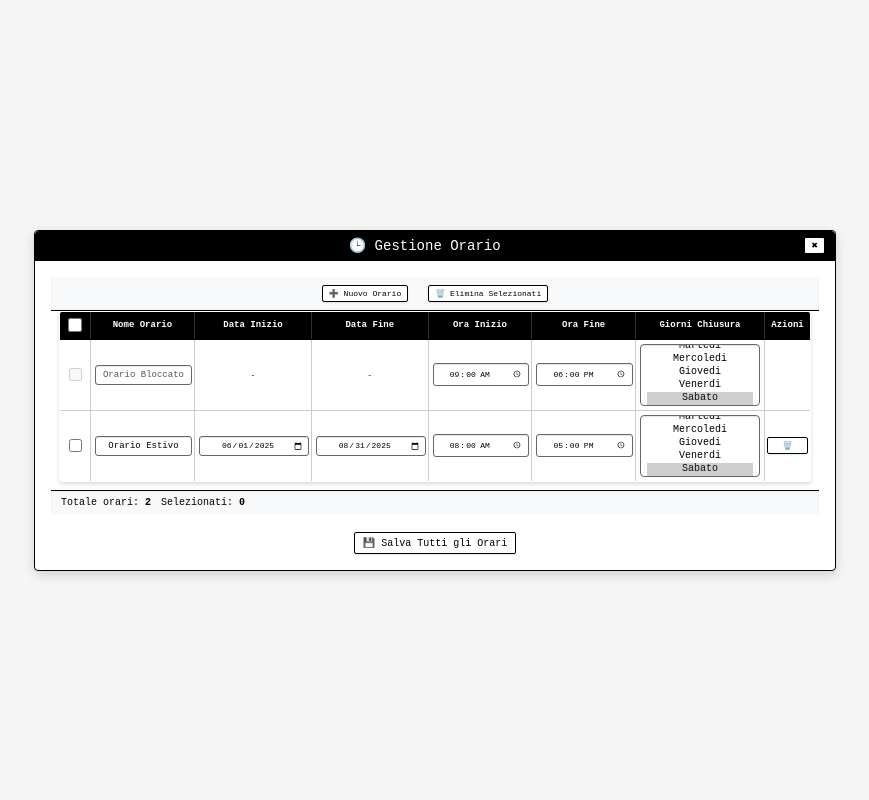
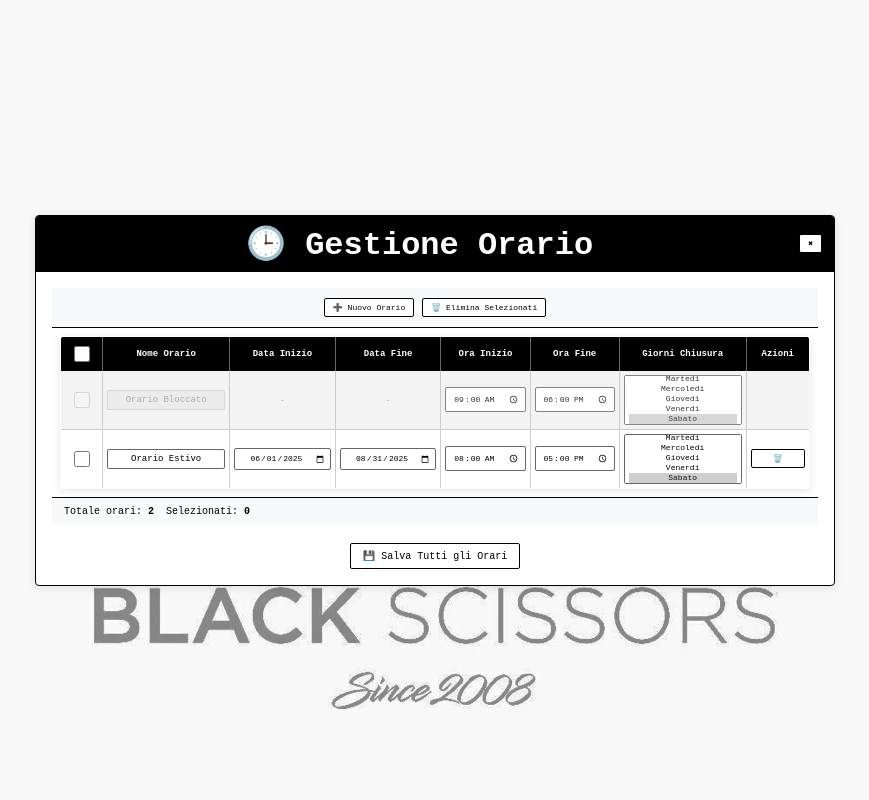
Before and after one commit to lmichael1996/agenda, a PHP site: page /public/popup/schedule.php in a window 1280 px wide. Shown: the whole page, without its empty margins (205-1074 px from the left). Run offline with PHP 8.4, Linux system fonts and the light colour scheme; the visitor is signed in with stand-in values (Sample User, id 1).

Commit message:
Improve CSS: modernize with variables, fix background image, add blocked cell styling

```diff
--- a/public/popup/schedule.php
+++ b/public/popup/schedule.php
@@ -46,70 +46,215 @@ $sampleSchedules = [
     <meta charset="UTF-8">
     <meta name="viewport" content="width=device-width, initial-scale=1.0">
     <title>Gestione Orari - Agenda</title>
+    <link rel="stylesheet" href="../assets/css/scrollbar.css">
     <style>
-        * { font-family:'Courier New'; }
-        body { margin:0; padding:0; background:#f5f5f5; color:#000; display:flex; align-items:center; justify-content:center; min-height:100vh; }
-        .popup-window-container { max-width:800px; width:85vw; margin:auto; background:#fff; border:1px solid #000; border-radius:4px; overflow:hidden; box-shadow:0 4px 12px rgba(0,0,0,0.15); }
-        .window-header{ background:#000; color:#fff; padding:6px 10px; display:flex; justify-content:space-between; align-items:center; border-bottom:1px solid #000; border-radius:4px 4px 0 0; }
-        .window-title{ margin:0; font-size:14px; font-weight:normal; flex:1; text-align:center; }
-        .close-btn{ background:#fff; color:#000; border:1px solid #000; padding:3px 6px; font-size:8px; cursor:pointer; border-radius:2px; box-shadow:0 1px 2px rgba(0,0,0,0.1); }
-        .close-btn:hover{ background:#000; color:#fff; box-shadow:0 4px 8px rgba(0,0,0,0.2); }
+        :root {
+            --primary-color: #000;
+            --bg-color: #fff;
+            --gray-light: #f8f9fa;
+            --gray-medium: #ccc;
+            --gray-dark: #666;
+            --shadow: 0 2px 8px rgba(0,0,0,0.1);
+            --shadow-hover: 0 4px 12px rgba(0,0,0,0.2);
+            --border-radius: 4px;
+            --transition: all 0.2s ease;
+        }
 
-        .schedules-toolbar{ display:flex; gap:12px; padding:8px 15px; background:#f8f9fa; border-bottom:1px solid #000; box-shadow:inset 0 -1px 3px rgba(0,0,0,0.05); justify-content:center; }
-        .toolbar-btn{ padding:3px 6px; font-size:8px; border:1px solid #000; background:#fff; color:#000; cursor:pointer; border-radius:2px; box-shadow:0 1px 2px rgba(0,0,0,0.1); margin:0 4px; }
-        .toolbar-btn:hover{ background:#000; color:#fff; box-shadow:0 4px 8px rgba(0,0,0,0.2); transform:translateY(-1px); }
+        * { font-family: 'Courier New', monospace; box-sizing: border-box; }
 
-        .schedules-table-container{ padding:0 8px 8px 8px; overflow-x:auto; background:#fff; border-radius:0 0 4px 4px; }
-        .excel-table{ width:100%; border-collapse:collapse; min-width:320px; border:1px solid #000; border-radius:3px; overflow:hidden; box-shadow:0 2px 4px rgba(0,0,0,0.15); }
-        .excel-table thead th{ background:#000; color:#fff; padding:4px 2px; font-size:9px; text-align:center; position:sticky; top:0; border-bottom:1px solid #000; border-right:1px solid #333; font-weight:bold; }
-        .excel-table td{ padding:2px; font-size:8px; border-bottom:1px solid #ccc; border-right:1px solid #ccc; background:#fff; text-align:center; vertical-align:middle; }
-        .excel-table tr{ height:26px; }
-        .excel-table tr:hover td{ background:#f8f9fa; transition:background-color 0.2s ease; }
+        body {
+            margin: 0;
+            padding: 0;
+            background: #f5f5f5 url('../../assets/images/background.png') center center no-repeat fixed;
+            background-size: auto;
+            color: var(--primary-color);
+            display: flex;
+            align-items: center;
+            justify-content: center;
+            min-height: 100vh;
+        }
 
-        /* Input base styles */
-        .cell-input, .closure-days-select{ border:1px solid #666; padding:2px 3px; margin:1px; background:#fff; width:calc(100% - 2px); box-sizing:border-box; text-align:center; font-size:7px; border-radius:2px; box-shadow:inset 0 1px 1px rgba(0,0,0,0.1); transition:all 0.2s ease; }
-        .cell-input:focus, .closure-days-select:focus{ border:2px solid #000; outline:none; background:#f9f9f9; box-shadow:inset 0 1px 2px rgba(0,0,0,0.1), 0 0 3px rgba(0,0,0,0.2); transform:scale(1.02); }
+        .popup-window-container {
+            max-width: 800px;
+            width: min(85vw, 100%);
+            background: var(--bg-color);
+            border: 1px solid var(--primary-color);
+            border-radius: var(--border-radius);
+            overflow: hidden;
+            box-shadow: var(--shadow);
+        }
 
-        /* Input specifici per tipo */
-        input[type="text"].cell-input{ text-align:center; padding:4px 6px; margin:2px; border-radius:3px; font-size:9px; }
-        input[type="time"].cell-input{ text-align:center; padding:3px 4px; margin:2px; font-size:8px; border-radius:3px; }
-        input[type="date"].cell-input{ text-align:center; padding:3px 4px; margin:2px; font-size:8px; border-radius:3px; }
-        input[type="number"].cell-input{ text-align:center; padding:3px 4px; margin:2px; border-radius:3px; font-size:8px; }
+        .window-header {
+            background: var(--primary-color);
+            color: var(--bg-color);
+            padding: 8px 12px;
+            display: flex;
+            align-items: center;
+            gap: 8px;
+        }
 
-        /* Select dropdown */
-        select.closure-days-select{ text-align:center; padding:4px 6px; margin:2px; font-size:10px; border-radius:4px; width:calc(100% - 4px); }
+        .window-title {
+            flex: 1;
+            text-align: center;
+            margin: 0;
+            font: normal 14px/1 inherit;
+        }
 
-        /* Action buttons */
-        .actions-cell .action-btn{ border:1px solid #000; padding:3px 6px; cursor:pointer; background:#fff; color:#000; width:100%; box-sizing:border-box; font-size:8px; border-radius:2px; box-shadow:0 1px 2px rgba(0,0,0,0.1); }
-        .actions-cell .action-btn:hover{ background:#000; color:#fff; box-shadow:0 2px 4px rgba(0,0,0,0.15); transform:translateY(-1px); }
+        button {
+            background: var(--bg-color);
+            color: var(--primary-color);
+            border: 1px solid var(--primary-color);
+            border-radius: 2px;
+            cursor: pointer;
+            transition: var(--transition);
+            font: inherit;
+        }
 
-        /* Date inputs specifici */
-        .start-date-col input[type="date"], .end-date-col input[type="date"]{ width:calc(100% - 4px); padding:4px 5px; margin:2px; font-size:9px; text-align:center; border-radius:3px; }
+        button:hover {
+            background: var(--primary-color);
+            color: var(--bg-color);
+            box-shadow: var(--shadow-hover);
+            transform: translateY(-1px);
+        }
 
-        .select-col{ width:12px; text-align:center; padding:2px; }
-        .name-col{ width:80px; text-align:center; padding:1px; }
-        .start-date-col, .end-date-col{ width:8px; text-align:center; padding:1px; }
-        .start-time-col, .end-time-col{ width:10px; text-align:center; padding:1px; }
-        .closure-days-col{ width:100px; text-align:center; padding:2px; }
-        .actions-col{ width:16px; text-align:center; padding:1px; }
+        .close-btn { padding: 4px 8px; font-size: 8px; }
+        .toolbar-btn { padding: 4px 8px; font-size: 8px; }
+        .action-btn { padding: 4px 8px; font-size: 8px; width: 100%; }
+        .save-btn { padding: 6px 12px; font-size: 10px; }
 
-        /* Override specifici per colonne */
-        .name-col .cell-input{ text-align:center; padding:3px 6px; margin:1px; font-size:9px; }
-        .select-col input[type="checkbox"]{ width:14px; height:14px; margin:2px; border-radius:2px; }
-        .closure-days-col .closure-days-select{ font-size:8px; padding:2px 4px; }
+        .schedules-toolbar {
+            display: flex;
+            gap: 8px;
+            padding: 10px;
+            background: var(--gray-light);
+            border-bottom: 1px solid var(--primary-color);
+            justify-content: center;
+        }
 
-        /* Hover effects per input */
-        input.cell-input:hover{ border-color:#333; }
-        select.closure-days-select:hover{ border-color:#333; }
+        .schedules-table-container {
+            padding: 8px;
+            overflow-x: auto;
+            background: var(--bg-color);
+        }
 
-        .schedules-stats{ padding:6px 10px; font-size:10px; display:flex; gap:10px; background:#f8f9fa; border-top:1px solid #000; color:#000; border-radius:0 0 4px 4px; box-shadow:inset 0 1px 3px rgba(0,0,0,0.05); }
-        .save-btn{ padding:4px 8px; font-size:10px; border:1px solid #000; background:#fff; color:#000; cursor:pointer; border-radius:2px; box-shadow:0 1px 2px rgba(0,0,0,0.1); }
-        .save-btn:hover{ background:#000; color:#fff; box-shadow:0 4px 8px rgba(0,0,0,0.2); transform:translateY(-1px); }
+        .excel-table {
+            width: 100%;
+            border-collapse: collapse;
+            min-width: 320px;
+            border: 1px solid var(--primary-color);
+            border-radius: 3px;
+            overflow: hidden;
+            box-shadow: var(--shadow);
+        }
 
-        @media (max-width:800px){ .popup-window-container{ max-width:700px; width:90vw; } .excel-table{ min-width:350px; } }
-        @media (max-width:700px){ .popup-window-container{ max-width:600px; width:95vw; } .excel-table{ min-width:320px; } }
-        @media (max-width:600px){ .popup-window-container{ max-width:500px; width:98vw; } .excel-table{ min-width:300px; } }
-        @media (max-width:500px){ .popup-window-container{ width:100vw; margin:0; border-radius:0; } .excel-table{ min-width:280px; } }
+        .excel-table th {
+            background: var(--primary-color);
+            color: var(--bg-color);
+            padding: 6px 4px;
+            font-size: 9px;
+            text-align: center;
+            position: sticky;
+            top: 0;
+            border-right: 1px solid var(--gray-dark);
+            font-weight: bold;
+        }
+
+        .excel-table td {
+            padding: 4px;
+            font-size: 8px;
+            border-bottom: 1px solid var(--gray-medium);
+            border-right: 1px solid var(--gray-medium);
+            text-align: center;
+            vertical-align: middle;
+            height: 28px;
+        }
+
+        .excel-table tr:hover td {
+            background: var(--gray-light);
+            transition: var(--transition);
+        }
+
+        .cell-input, .closure-days-select {
+            width: 100%;
+            padding: 4px;
+            border: 1px solid var(--gray-dark);
+            border-radius: 2px;
+            text-align: center;
+            font-size: 8px;
+            transition: var(--transition);
+            background: var(--bg-color);
+        }
+
+        .cell-input:focus, .closure-days-select:focus {
+            border-color: var(--primary-color);
+            border-width: 2px;
+            outline: none;
+            background: #f9f9f9;
+            transform: scale(1.02);
+        }
+
+        .cell-input:hover, .closure-days-select:hover {
+            border-color: var(--primary-color);
+        }
+
+        input[type="text"].cell-input { font-size: 9px; }
+        input[type="checkbox"] { width: 16px; height: 16px; }
+
+        /* Column widths using CSS Grid approach */
+        .select-col { width: 40px; }
+        .name-col { width: 120px; }
+        .start-date-col, .end-date-col { width: 100px; }
+        .start-time-col, .end-time-col { width: 80px; }
+        .closure-days-col { width: 120px; }
+        .actions-col { width: 60px; }
+
+        .blocked-row {
+            background: #f0f0f0 !important;
+            opacity: 0.8;
+        }
+
+        .blocked-row input[disabled],
+        .blocked-row select[disabled] {
+            background: #e8e8e8 !important;
+            color: #999 !important;
+            cursor: not-allowed;
+            border-color: var(--gray-medium) !important;
+        }
+
+        .blocked-row .empty-cell {
+            color: #999;
+            font-style: italic;
+            display: flex;
+            align-items: center;
+            justify-content: center;
+            height: 100%;
+        }
+
+        .schedules-stats {
+            padding: 8px 12px;
+            font-size: 10px;
+            display: flex;
+            gap: 12px;
+            background: var(--gray-light);
+            border-top: 1px solid var(--primary-color);
+            color: var(--primary-color);
+        }
+
+        /* Responsive Design */
+        @media (max-width: 768px) {
+            .popup-window-container { width: 95vw; }
+            .schedules-toolbar { flex-wrap: wrap; gap: 6px; }
+        }
+
+        @media (max-width: 480px) {
+            .popup-window-container {
+                width: 100vw;
+                border-radius: 0;
+                margin: 0;
+            }
+            .excel-table { min-width: 300px; }
+            .schedules-toolbar { padding: 8px; }
+        }
     </style>
 </head>
 <body>
```
